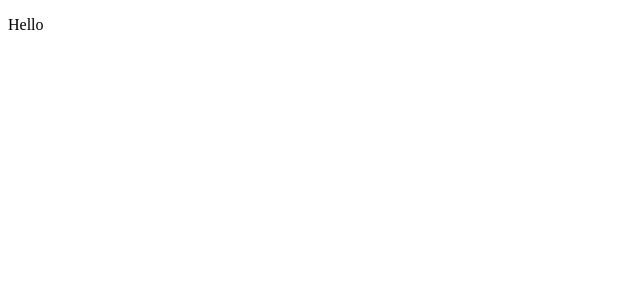
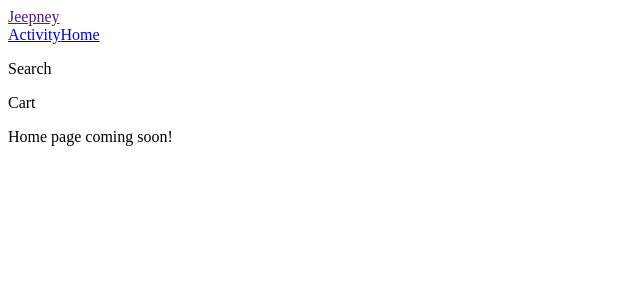
Before and after one commit to shaneenvitug/final-project, a Next.js app in the folder frontend/: page / in a window 1280 px wide. Shown: the top 300 px of the page, without its empty margins (0-640 px from the left). Built offline with nearby package versions, Linux system fonts and the light colour scheme.

Commit message:
testing routing

```diff
--- /dev/null
+++ b/frontend/components/Header.js
@@ -0,0 +1,16 @@
+import Nav from './Nav';
+
+const Header = () => (
+  <div>
+    <div className="bar">
+      <a href="">Jeepney</a>
+      <Nav />
+    </div>
+    <div className="sub-bar">
+      <p>Search</p>
+    </div>
+    <div>Cart</div>
+  </div>
+)
+
+export default Header;
--- /dev/null
+++ b/frontend/components/Meta.js
@@ -0,0 +1,13 @@
+import Head from 'next/head';
+
+const Meta = () => (
+  <Head>
+    // responsive design
+    <meta name="viewport" content="width=device-width, initial-scale=1" />
+    <meta charSet="utf-8" />
+    <link rel="shortcut icon" href="/static/favicon.png" />
+    <title>Jeepney</title>
+  </Head>
+)
+
+export default Meta;
--- /dev/null
+++ b/frontend/components/Nav.js
@@ -0,0 +1,14 @@
+import Link from 'next/link';
+
+const Nav = () => (
+  <div>
+    <Link href="/activity">
+      <a>Activity</a>
+    </Link>
+    <Link href="/">
+      <a>Home</a>
+    </Link>
+  </div>
+)
+
+export default Nav;
--- /dev/null
+++ b/frontend/components/Page.js
@@ -0,0 +1,17 @@
+import React, { Component } from 'react';
+import Header from './Header';
+import Meta from './Meta';
+
+class Page extends Component {
+  render() {
+    return (
+      <div>
+        <Meta />
+        <Header />
+        {this.props.children}
+      </div>
+    )
+  }
+}
+
+export default Page;
--- a/frontend/package.json
+++ b/frontend/package.json
@@ -14,6 +14,7 @@
 	"dependencies": {
 		"next": "^9.1.5",
 		"react": "^16.12.0",
-		"react-dom": "^16.12.0"
+		"react-dom": "^16.12.0",
+		"styled-components": "^4.4.1"
 	}
 }
--- /dev/null
+++ b/frontend/pages/_app.js
@@ -0,0 +1,16 @@
+import App from 'next/app';
+import Page from '../components/Page';
+
+class MyApp extends App {
+  render() {
+    const { Component } = this.props;
+
+    return (
+      <Page>
+        <Component />
+      </Page>
+    )
+  }
+}
+
+export default MyApp;
--- a/frontend/pages/index.js
+++ b/frontend/pages/index.js
@@ -1,7 +1,9 @@
-const Index = () => (
+import Link from 'next/link';
+
+const Home = props => (
   <div>
-    <p>Hello</p>
+    <p>Home page coming soon!</p>
   </div>
-)
+);
 
-export default Index;
+export default Home;
```
Also changed, not shown: frontend/pages/activity.js (added, +9 -0 lines), frontend/static/favicon.png (added), 1 other file (tests, documents, lock files or other folders).
